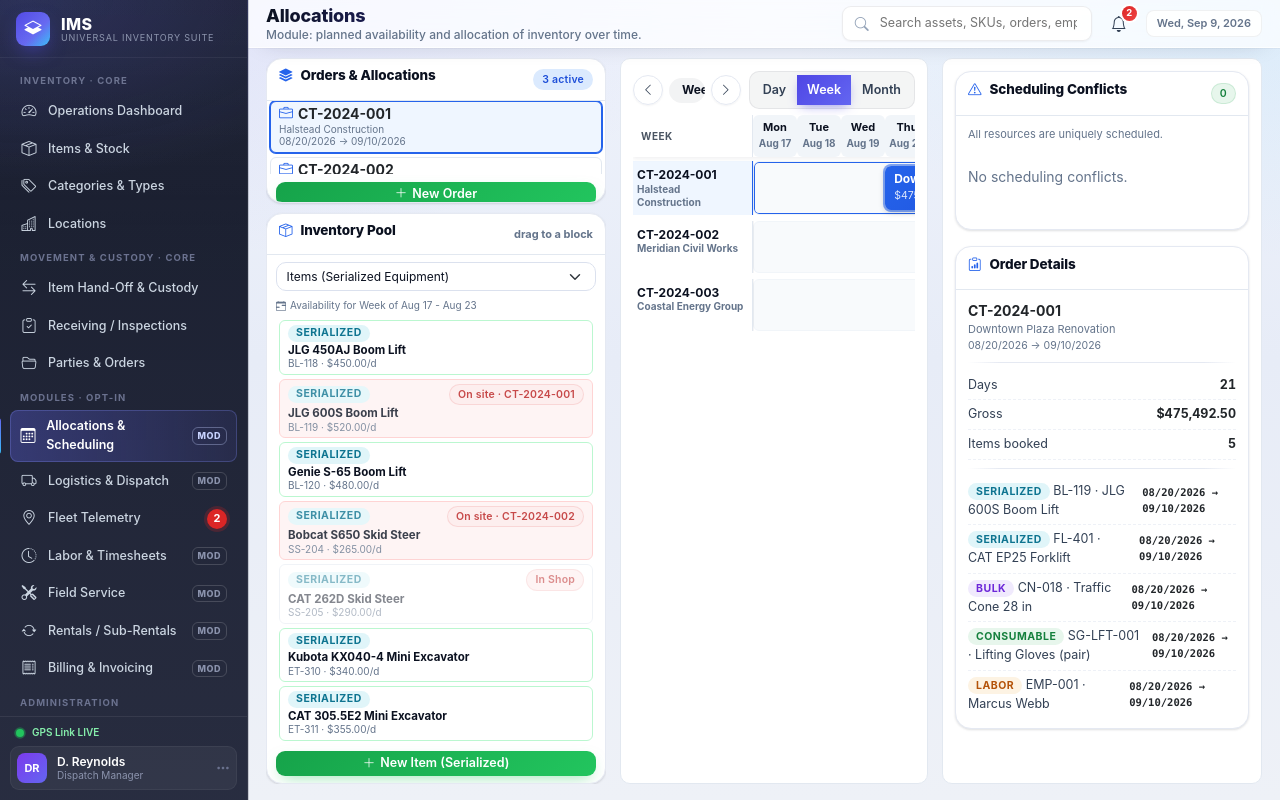
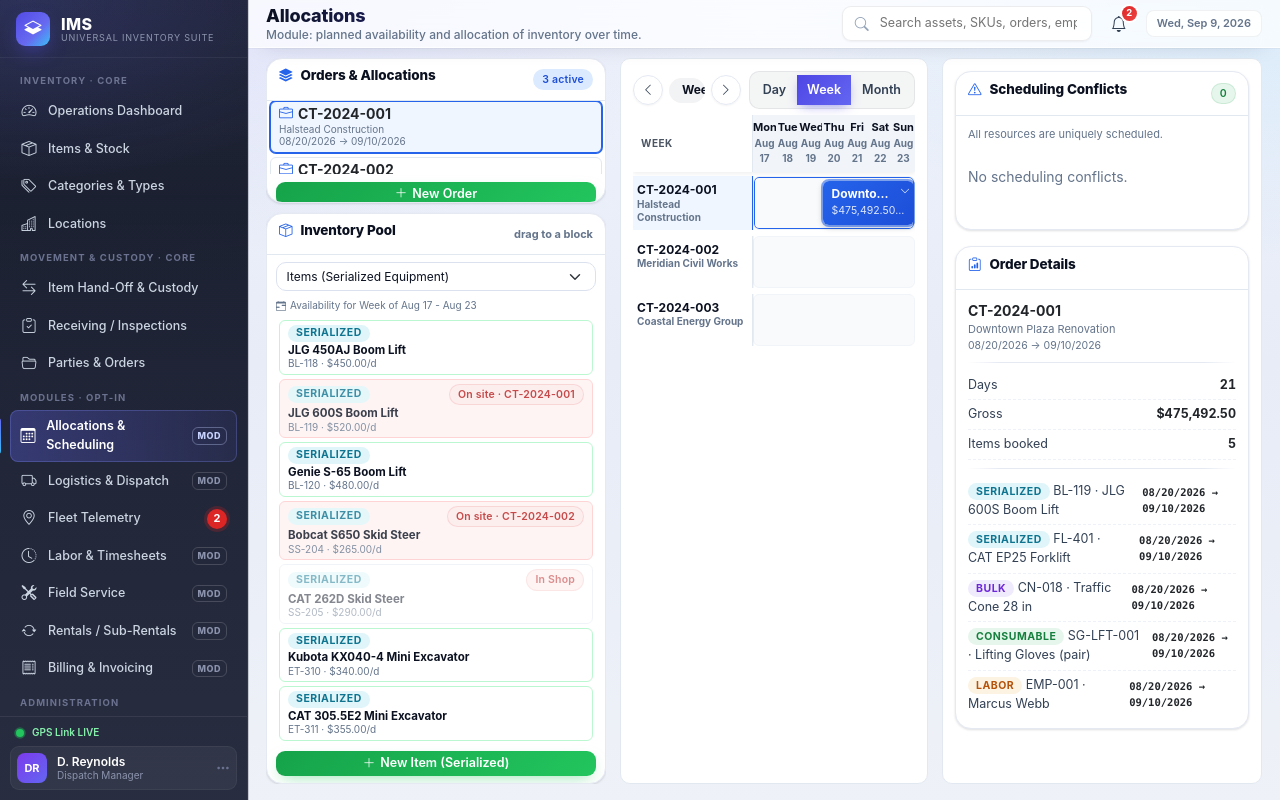
Before and after one commit to tinnerrob/ims-prototype-angular, an Angular app: page /scheduler in a window 1280 px wide. Built offline with nearby package versions, Linux system fonts and the light colour scheme.

Commit message:
UI tweaks: darker tab strips + table headers; fixed-width non-scrolling calendar; square calendar headers; Day view 24-hour grid; left pickers ~half-window height

```diff
--- a/src/app/features/scheduler/scheduler.component.html
+++ b/src/app/features/scheduler/scheduler.component.html
@@ -106,7 +106,7 @@
     </div>
 
     <div class="tl-week">
-      <div class="tl-inner" [style.min-width.px]="minWidth()">
+      <div class="tl-inner" [class.day-view]="view === 'day'" [style.min-width.px]="minWidth()">
         <!-- period header -->
         <div class="tl-head" [class.month-head]="view === 'month'" [style.grid-template-columns]="headColumns()">
           <div class="tl-corner">{{ cornerLabel() }}</div>
--- a/src/app/features/scheduler/scheduler.component.ts
+++ b/src/app/features/scheduler/scheduler.component.ts
@@ -181,20 +181,19 @@ export class SchedulerComponent implements OnDestroy {
 
   /* ------------------------------- header ------------------------------- */
 
-  /** Header grid template — month/week columns shrink so the view fits the pane. */
+  /** Header grid template — all views shrink columns so the view fits the pane. */
   headColumns(): string {
     if (this.view === 'day') return '120px 1fr';
     if (this.view === 'month') return '120px repeat(' + this.colCount() + ',minmax(0,1fr))';
-    return '120px repeat(' + this.colCount() + ',minmax(44px,1fr))';
+    return '120px repeat(' + this.colCount() + ',minmax(0,1fr))';
   }
 
   cornerLabel(): string {
     return this.view === 'day' ? 'Day' : this.view === 'month' ? 'Month' : 'Week';
   }
 
-  /** Minimum timeline width. Month always fits; week/day scroll only if cramped. */
+  /** Minimum timeline width — the calendar is fixed-width and never scrolls sideways. */
   minWidth(): number {
-    if (this.view === 'week') return 120 + this.colCount() * 44;
     return 120;
   }
 
--- a/src/styles.scss
+++ b/src/styles.scss
@@ -2036,3 +2036,90 @@ a { color: var(--brand); }
   outline: 2px solid var(--brand-2);
   outline-offset: -2px;
 }
+
+/* =========================================================
+   Review tweaks (2026-09-09)
+   1. Darker tab strips + table headers (stand out on white)
+   2. Fixed-width, non-horizontally-scrolling calendar
+   3. Square calendar day/date headers
+   4. Day view: 24 one-hour segments + hour gridlines
+   5. Left Orders/Inventory lists sized ~half the window each
+   ========================================================= */
+
+/* ---- 1. Inner tab strips (Categories / Items / Parties / ...) ---- */
+.subtabs {
+  background: #e2e6ee;
+  border: 1px solid rgba(15, 23, 42, .08);
+}
+.subtab {
+  color: #334155;
+}
+.subtab:hover {
+  background: rgba(255, 255, 255, .92);
+  color: #0f172a;
+}
+.subtab.active {
+  background: #ffffff;
+  color: var(--brand-deep, #3730a3);
+}
+.subtab .count-pill {
+  background: rgba(15, 23, 42, .12);
+  color: #334155;
+}
+
+/* ---- 1b. Table headers — darker grey ---- */
+.table thead th,
+.table th {
+  background: #e6eaf2;
+  color: #334155;
+}
+
+/* ---- 2. Calendar: fixed width, no horizontal scroll ---- */
+.tl-week,
+#tlWeek {
+  overflow-x: hidden;
+  overflow-y: auto;
+}
+.tl-inner {
+  width: 100%;
+  min-width: 0 !important;
+}
+
+/* ---- 3. Square calendar headers ---- */
+.tl-head,
+.tl-day-head,
+.tl-corner {
+  border-radius: 0;
+}
+
+/* ---- 4. Day view: 24 one-hour segments in header + hour gridlines ---- */
+.tl-day-head.tl-day-hours {
+  display: grid;
+  grid-template-columns: repeat(24, minmax(0, 1fr));
+}
+.tl-day-hours > div {
+  text-align: left;
+}
+.tl-inner.day-view .tl-row-track {
+  background-image: repeating-linear-gradient(
+    to right,
+    rgba(148, 163, 184, .38) 0,
+    rgba(148, 163, 184, .38) 1px,
+    transparent 1px,
+    transparent calc(100% / 24)
+  );
+}
+
+/* ---- 5. Left pickers: each list ~half the window height ---- */
+.sched-side {
+  height: 100%;
+  overflow: hidden;
+}
+.sched-side .sched-queue {
+  flex: 1 1 auto;
+  height: 100%;
+}
+.sched-side .sched-queue > .card {
+  flex: 1 1 0;
+  min-height: 160px;
+}
```
